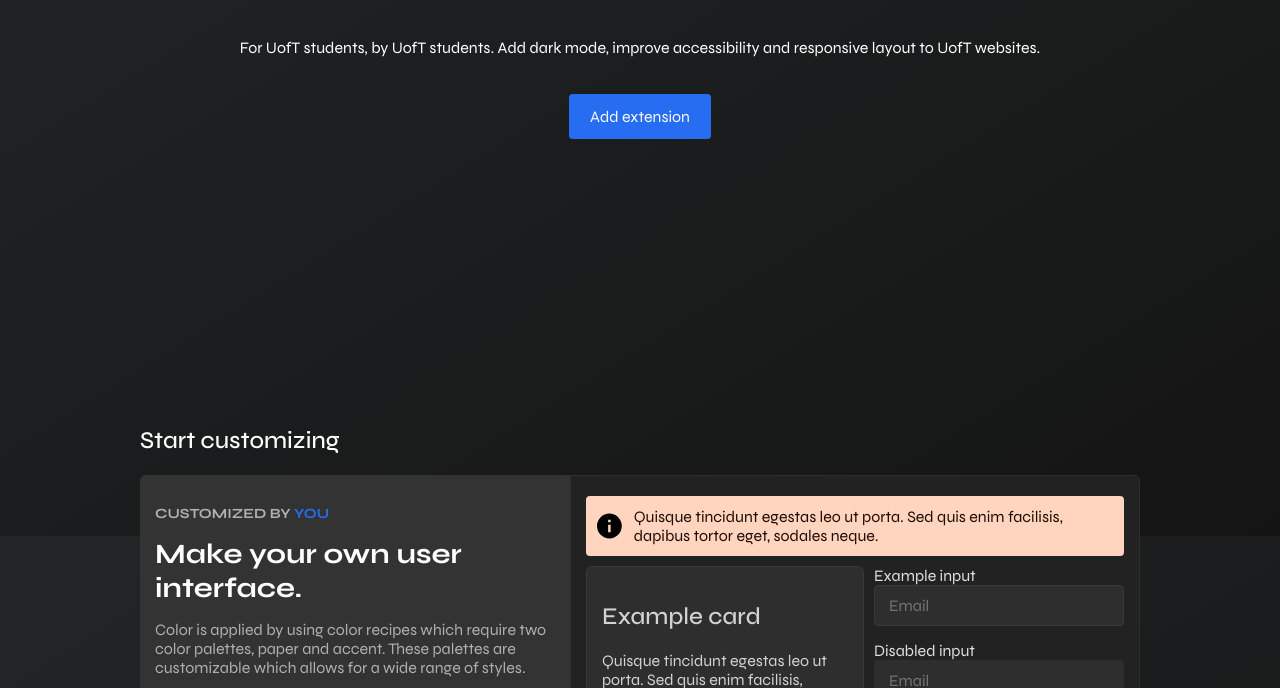
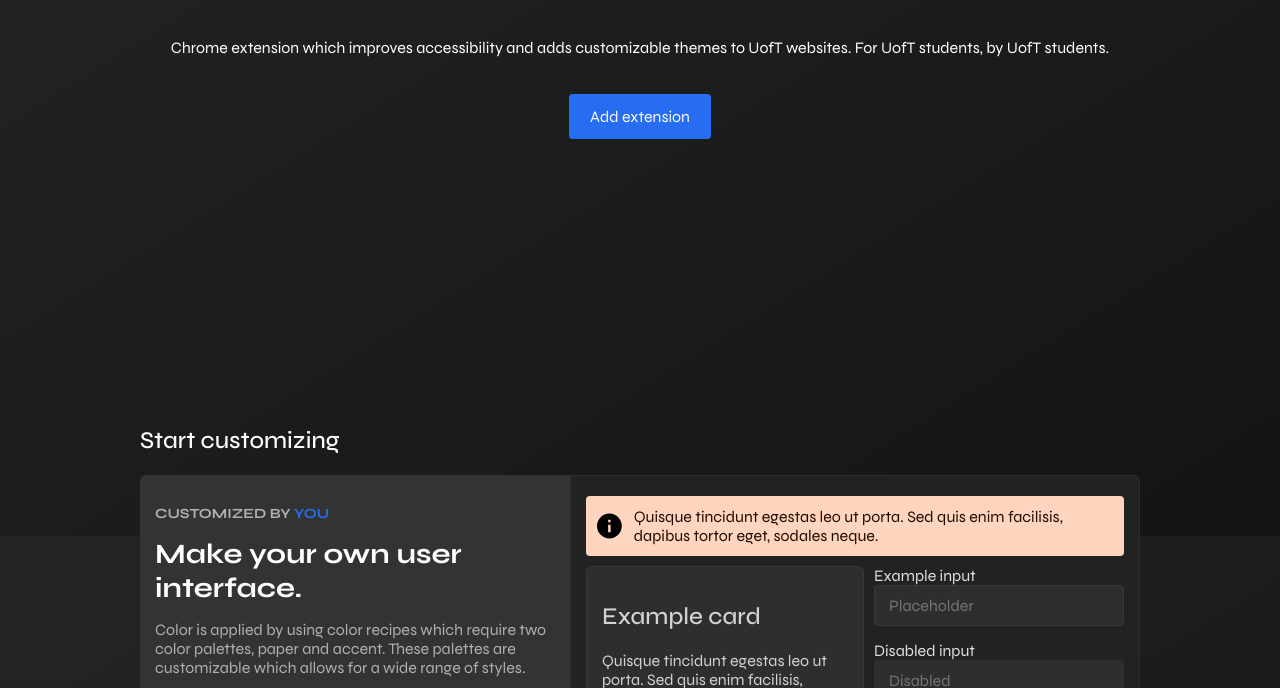
Before and after one commit to Cayendo-Org/better-uoft, a website built with webpack: page showcase/src/index.html in a window 1280 px wide. Shown: the part 264-952 px from the top of the page. Built offline with nearby package versions, Linux system fonts and the light colour scheme.

Commit message:
Updated showcase

```diff
--- a/showcase/src/index.html
+++ b/showcase/src/index.html
@@ -45,9 +45,8 @@
     <div class="intro">
       <h1>Customize UofT Websites.</h1>
       <p class="about">
-        For UofT students, by UofT students. Add dark mode, improve accessibility and responsive layout to UofT
-        websites.
-      </p>
+        Chrome extension which improves accessibility and adds customizable themes to UofT websites. For UofT students,
+        by UofT students.</p>
       <a href="https://chrome.google.com/webstore/detail/uoft-dark-mode/pdhlaecfceghplpbpfpdincbljjflgic/related"
         class="add">Add extension</a>
     </div>
@@ -114,11 +113,11 @@
           <div class="inputs">
             <div class="wrapper">
               <label for="test-input" title="Example input">Example input</label>
-              <input id="test-input" placeholder="Email" class="input" type="email" />
+              <input id="test-input" placeholder="Placeholder" class="input" type="email" />
             </div>
             <div class="wrapper">
               <label for="disabled-input" title="Disabled input">Disabled input</label>
-              <input id="disabled-input" placeholder="Email" class="disabled-input" type="email" disabled />
+              <input id="disabled-input" placeholder="Disabled" class="disabled-input" type="email" disabled />
             </div>
             <button id="primary">Example button</button>
             <button id="disabled" disabled>Disabled button</button>
```
